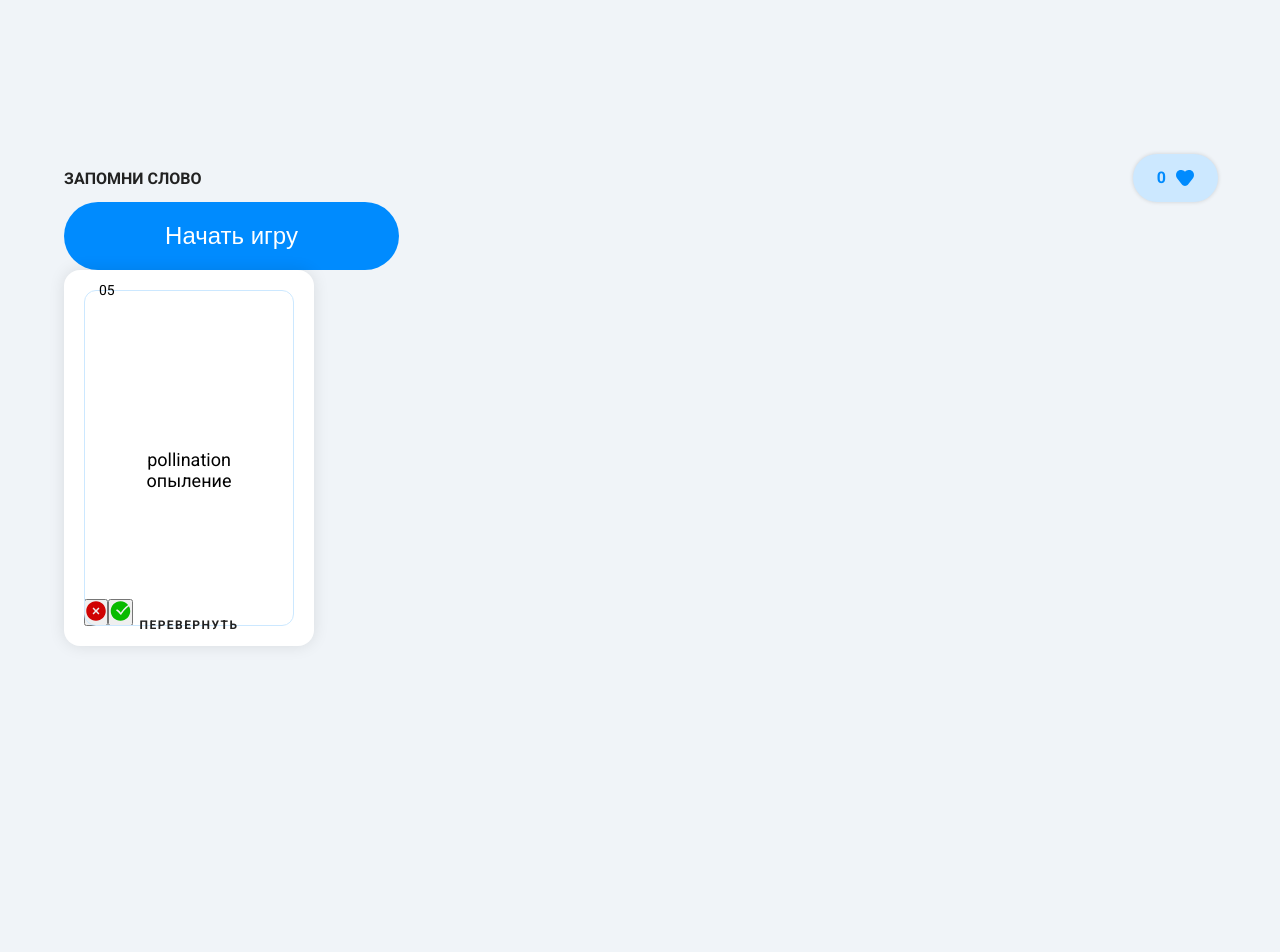
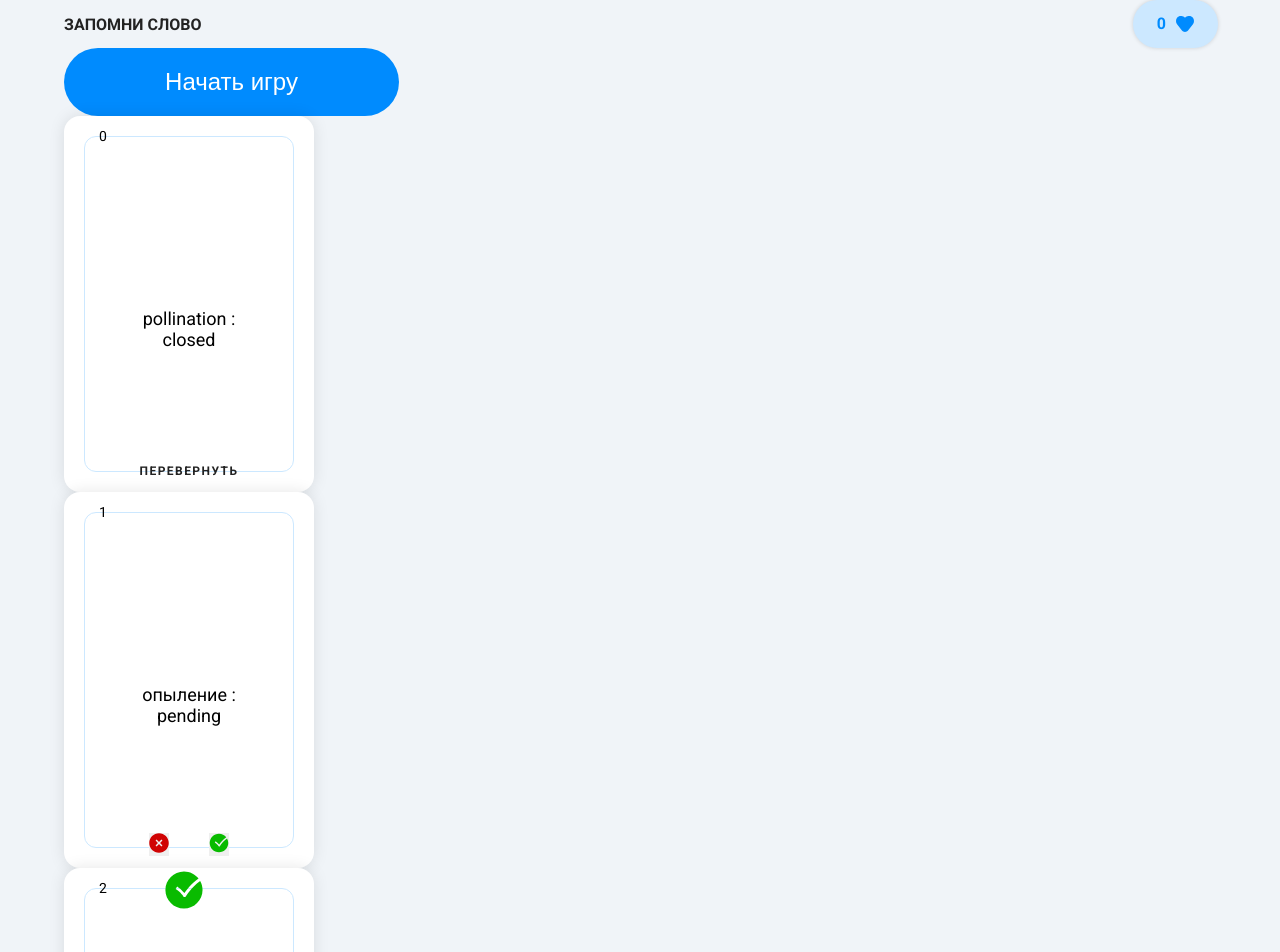
Before and after one commit to notRuslan/ps-vue-3.5, a Vue app: page / in a window 1280 px wide. Shown: the top 952 px of the page. Before the commit the page ends 800 px from the top, so only its background shows below. Built offline with nearby package versions, Linux system fonts and the light colour scheme.

Commit message:
Dz 7.12.1 Show cards with all states

```diff
--- a/src/App.vue
+++ b/src/App.vue
@@ -3,7 +3,7 @@ import Button from "./components/Button.vue";
 import ScoreDisplay from "./components/ScoreDisplay.vue";
 import HeardIcon from "./icons/HeardIcon.vue";
 import Card from "./components/Card.vue";
-import {ref} from "vue";
+import {computed, ref} from "vue";
 
 const btnStyle = 'button';
 
@@ -14,6 +14,35 @@ let card = ref({
   state: 'closed',
   status: 'pending',
 });
+
+let dataModified = computed(() => {
+  return[
+    {
+      word: 'pollination',
+      translation: 'опыление',
+      state: 'closed',
+      status: 'pending',
+    },
+    {
+      word: 'pollination',
+      translation: 'опыление',
+      state: 'opened',
+      status: 'pending',
+    },
+    {
+      word: 'pollination',
+      translation: 'опыление',
+      state: 'opened',
+      status: 'success',
+    },
+    {
+      word: 'pollination',
+      translation: 'опыление',
+      state: 'opened',
+      status: 'fail',
+    },
+  ];
+  });
 
 let isStartedGame = false;
 
@@ -33,7 +62,8 @@ let isStartedGame = false;
     <Button buttonText = 'Начать игру'  >
     </Button>
 
-    <Card v-bind="card">
+    <Card v-for="(data, index) in dataModified" v-bind="data" :card-number="index">
+
     </Card>
   </main>
 </template>
--- a/src/components/Button.vue
+++ b/src/components/Button.vue
@@ -18,7 +18,6 @@ function startGame(){
 
 <style scoped>
 .button{
-  border: none;
   color: var(--color-secondary);
   background-color: var(--color-third);
   font-size: 24px;
@@ -28,6 +27,7 @@ function startGame(){
   width: 335px;
   display: block;
   text-align: center;
+  border: none;
 }
 
 .button:hover {
--- a/src/components/ButtonsStatuses.vue
+++ b/src/components/ButtonsStatuses.vue
@@ -16,13 +16,18 @@ function clickOk(){
 </script>
 
 <template>
- <div>
+ <div class="buttons-statuses">
    <StatusButton @click="clickNotOk()"><SmallNotOKIcon /></StatusButton>
-   <StatusButton  @click="clickOk()"><SmallOKIcon/></StatusButton>
+   <StatusButton @click="clickOk()"><SmallOKIcon/></StatusButton>
  </div>
 
 </template>
 
 <style scoped>
-
+.buttons-statuses{
+  display: flex;
+  justify-content: space-between;
+  align-items: center;
+  gap: 40px;
+}
 </style>
--- a/src/components/Card.vue
+++ b/src/components/Card.vue
@@ -1,6 +1,8 @@
 <script setup>
 
 import ButtonsStatuses from "./ButtonsStatuses.vue";
+import SmallOKIcon from "../icons/SmallOKIcon.vue";
+import SmallNotOKIcon from "../icons/SmallNotOKIcon.vue";
 
 const emit = defineEmits(['cardRotate']);
 const props = defineProps({
@@ -8,6 +10,7 @@ const props = defineProps({
   translation: String,
   state: String,
   status: String,
+  cardNumber: Number,
 });
 function rotate(){
   emit('cardRotate');
@@ -17,15 +20,22 @@ function rotate(){
 
 <template>
   <div class="card">
-    <div class="card-number">05</div>
+    <div class="card-number">{{cardNumber}}</div>
+    <div v-if="status === 'success'" class="card-status" :class="status">
+      <SmallOKIcon class="status-icon-lg" />
+    </div>
+    <div v-if="status === 'fail'" class="card-status" :class="status">
+      <SmallNotOKIcon class="status-icon-lg" />
+    </div>
     <div class="card-content">
       <div class="main-text">
-        {{word}}
-        {{translation}}
+        <div v-if="state === 'closed'" >{{ word }} : {{state}}</div>
+        <div v-else>{{translation}} : {{status}}</div>
       </div>
     </div>
-    <div class="bottom-text" @click="rotate()">перевернуть</div>
-    <div><ButtonsStatuses /></div>
+    <div v-if="state === 'opened' && status === 'pending'" class="bottom-text"><ButtonsStatuses /></div>
+    <div v-else-if="status === 'pending'" class="bottom-text" @click="rotate()">перевернуть</div>
+    <div v-if="status !== 'pending'" class="bottom-text" @click="rotate()">завершено</div>
   </div>
 </template>
 
@@ -50,6 +60,13 @@ function rotate(){
   left: 35px;
   font-size: 14px;
   font-weight: 400;
+  z-index: 2;
+}
+
+.card-status{
+  position: absolute;
+  top: 2px;
+  left: 100px;
   z-index: 2;
 }
 
--- a/src/components/Statuses/StatusButton.vue
+++ b/src/components/Statuses/StatusButton.vue
@@ -4,12 +4,14 @@
 
 <template>
 
-<button>
+<button class="status-button">
   <slot/>
 </button>
 
 </template>
 
 <style scoped>
-
+.status-button{
+  border: none;
+}
 </style>
--- a/src/icons/SmallNotOKIcon.vue
+++ b/src/icons/SmallNotOKIcon.vue
@@ -3,11 +3,15 @@
 </script>
 
 <template>
-  <svg width="20" height="20" viewBox="0 0 20 20" fill="none" xmlns="http://www.w3.org/2000/svg">
+  <svg class="status-icon" viewBox="0 0 20 20" fill="none" xmlns="http://www.w3.org/2000/svg">
     <path fill-rule="evenodd" clip-rule="evenodd" d="M13.461 12.389L12.4 13.45L9.999 11.051L7.599 13.447L6.539 12.386L8.938 9.991L6.539 7.593L7.6 6.532L10 8.931L12.401 6.534L13.461 7.596L11.061 9.991L13.461 12.389ZM10 0.25C4.624 0.25 0.25 4.624 0.25 10C0.25 15.376 4.624 19.75 10 19.75C15.376 19.75 19.75 15.376 19.75 10C19.75 4.624 15.376 0.25 10 0.25Z" fill="#D00303" />
   </svg>
 </template>
 
 <style scoped>
+.status-icon{
+  width: var(--status-icon-size, 20px);
+  height: var(--status-icon-size, 20px);
+}
 
 </style>
--- a/src/icons/SmallOKIcon.vue
+++ b/src/icons/SmallOKIcon.vue
@@ -3,11 +3,14 @@
 </script>
 
 <template>
-  <svg width="21" height="20" viewBox="0 0 21 20" fill="none" xmlns="http://www.w3.org/2000/svg">
+  <svg class="status-icon" viewBox="0 0 21 20" fill="none" xmlns="http://www.w3.org/2000/svg">
     <path fill-rule="evenodd" clip-rule="evenodd" d="M11.4693 13.308L11.2543 13.689H10.4143L10.1613 13.353C10.1463 13.33 8.6593 11.108 6.7373 9.892L6.1023 9.492L6.9043 8.224L7.5373 8.624C8.92231 9.499 10.0723 10.777 10.7503 11.63C11.8153 10.025 14.3093 6.682 18.1343 3.971C16.3473 1.709 13.5863 0.25 10.4873 0.25C5.1113 0.25 0.737305 4.624 0.737305 10C0.737305 15.376 5.1113 19.75 10.4873 19.75C15.8633 19.75 20.2373 15.376 20.2373 10C20.2373 8.263 19.7753 6.635 18.9763 5.221C14.1433 8.667 11.4983 13.257 11.4693 13.308Z" fill="#09BB00" />
   </svg>
 </template>
 
 <style scoped>
-
+.status-icon{
+  width: var(--status-icon-size, 20px);
+  height: var(--status-icon-size, 20px);
+}
 </style>
--- a/src/style.css
+++ b/src/style.css
@@ -30,3 +30,11 @@ body {
   min-height: 100vh;
   background: #f0f4f8;
 }
+
+.status-icon-sm{
+  --status-icon-size: 20px;
+}
+
+.status-icon-lg{
+  --status-icon-size: 40px;
+}
```
Also changed, not shown: 1 other file (tests, documents, lock files or other folders).
